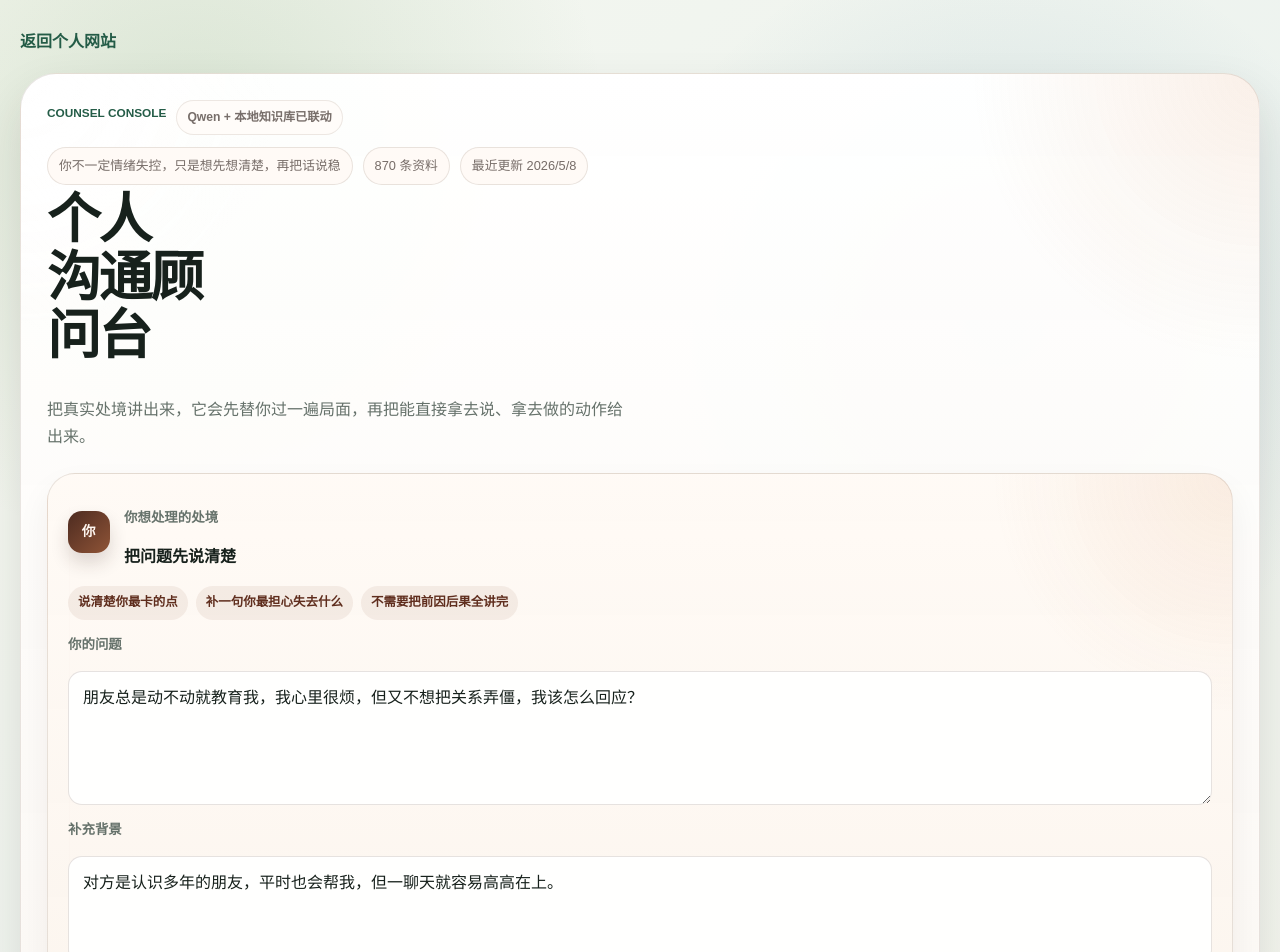
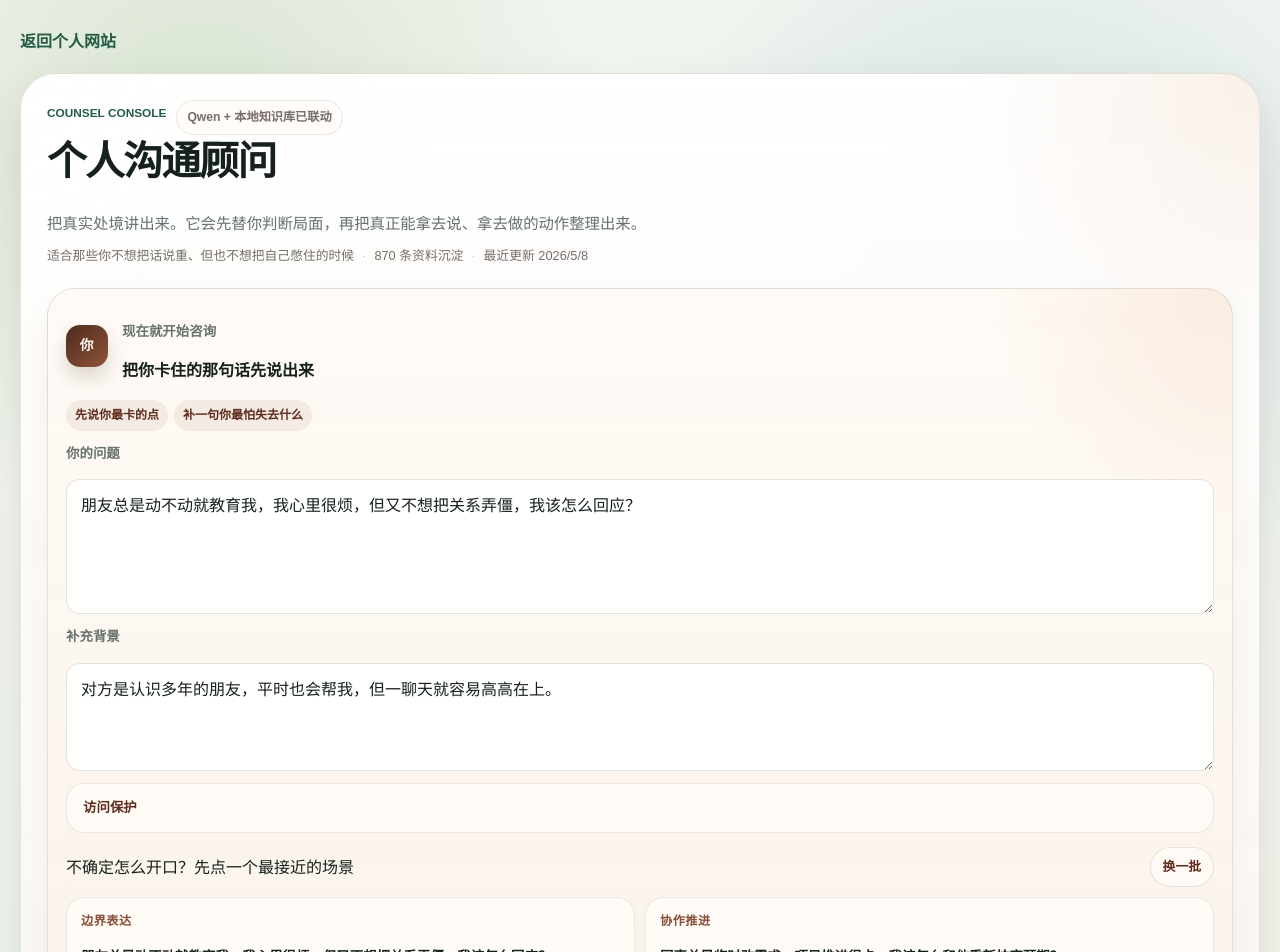
Before and after one commit to cdycdy666/my_project, a Next.js app in the folder personal-ai-website/: page /tools/wisdom-advisor in a window 1280 px wide. Shown: the top 952 px of the page. Built offline with nearby package versions, Linux system fonts and the light colour scheme.

Commit message:
Tighten advisor hero hierarchy

```diff
--- a/personal-ai-website/app/globals.css
+++ b/personal-ai-website/app/globals.css
@@ -697,7 +697,7 @@ h3 {
 
 .wisdom-chat-copy {
   display: grid;
-  gap: 12px;
+  gap: 8px;
 }
 
 .wisdom-header-ribbon {
@@ -720,18 +720,18 @@ h3 {
 }
 
 .wisdom-chat-copy h1 {
-  max-width: 6ch;
+  max-width: 12ch;
   font-family: "Iowan Old Style", "Palatino Linotype", "Songti SC", serif;
-  font-size: clamp(2.3rem, 4.2vw, 3.9rem);
+  font-size: clamp(1.85rem, 3.1vw, 2.8rem);
   letter-spacing: -0.04em;
-  line-height: 1.08;
-  text-wrap: balance;
+  line-height: 1.18;
 }
 
 .wisdom-chat-copy .tool-intro {
-  max-width: 36rem;
-  font-size: 1rem;
-  line-height: 1.68;
+  max-width: 44rem;
+  color: var(--muted);
+  font-size: 0.96rem;
+  line-height: 1.62;
 }
 
 .wisdom-proof-strip {
@@ -767,7 +767,7 @@ h3 {
 
 .wisdom-scenario-prompt {
   display: grid;
-  gap: 12px;
+  gap: 10px;
   padding-top: 2px;
 }
 
@@ -787,20 +787,23 @@ h3 {
 .wisdom-inline-meta {
   display: flex;
   flex-wrap: wrap;
-  gap: 10px;
+  gap: 8px;
 }
 
 .wisdom-inline-meta span {
   display: inline-flex;
   align-items: center;
-  padding: 7px 11px;
-  border: 1px solid var(--wisdom-line);
-  border-radius: 999px;
-  background: rgba(255, 250, 245, 0.84);
+  padding: 0;
   color: var(--wisdom-fog);
   font-size: 0.8rem;
 }
 
+.wisdom-inline-meta span:not(:last-child)::after {
+  content: "·";
+  margin-left: 8px;
+  color: rgba(79, 50, 36, 0.28);
+}
+
 .wisdom-hero-scenarios {
   display: grid;
   grid-template-columns: repeat(2, minmax(0, 1fr));
@@ -810,8 +813,8 @@ h3 {
 .scenario-pill {
   display: grid;
   gap: 6px;
-  min-height: 106px;
-  padding: 14px 15px;
+  min-height: 92px;
+  padding: 13px 14px;
   border: 1px solid rgba(79, 50, 36, 0.1);
   border-radius: 18px;
   background: rgba(255, 252, 248, 0.88);
@@ -844,18 +847,18 @@ h3 {
 
 .scenario-pill strong {
   line-height: 1.45;
-  font-size: 0.88rem;
+  font-size: 0.84rem;
 }
 
 .wisdom-refresh-button {
   border: 1px solid rgba(79, 50, 36, 0.12);
   border-radius: 999px;
-  padding: 10px 14px;
+  padding: 8px 12px;
   background: rgba(255, 251, 246, 0.9);
   color: var(--wisdom-russet-deep);
   cursor: pointer;
   font: inherit;
-  font-size: 0.84rem;
+  font-size: 0.8rem;
   font-weight: 700;
   transition: transform 180ms ease, border-color 180ms ease, background 180ms ease;
 }
@@ -886,7 +889,7 @@ h3 {
   display: grid;
   gap: 16px;
   max-width: 100%;
-  padding: 20px;
+  padding: 18px;
   border: 1px solid var(--wisdom-line);
   border-radius: 28px;
   box-shadow: 0 16px 34px rgba(52, 31, 22, 0.06);
@@ -941,23 +944,23 @@ h3 {
 
 .chat-composer {
   display: grid;
-  gap: 14px;
+  gap: 12px;
 }
 
 .wisdom-composer-hints {
   display: flex;
   flex-wrap: wrap;
-  gap: 8px;
+  gap: 6px;
 }
 
 .wisdom-composer-hints span {
   display: inline-flex;
   align-items: center;
-  padding: 6px 10px;
+  padding: 5px 9px;
   border-radius: 999px;
   color: var(--wisdom-russet-deep);
   background: rgba(125, 63, 41, 0.08);
-  font-size: 0.78rem;
+  font-size: 0.75rem;
   font-weight: 700;
 }
 
@@ -1571,7 +1574,7 @@ h3 {
 
   .wisdom-chat-copy h1 {
     max-width: 100%;
-    font-size: clamp(2rem, 10vw, 2.9rem);
+    font-size: clamp(1.8rem, 9vw, 2.35rem);
   }
 
   .wisdom-scenario-header {
--- a/personal-ai-website/components/WisdomAdvisorStudio.tsx
+++ b/personal-ai-website/components/WisdomAdvisorStudio.tsx
@@ -286,13 +286,13 @@ export function WisdomAdvisorStudio() {
               <span className="eyebrow">Counsel Console</span>
               <span className="wisdom-ribbon-copy">{systemStatus}</span>
             </div>
+            <h1>个人沟通顾问</h1>
+            <p className="tool-intro">把真实处境讲出来。它会先替你判断局面，再把真正能拿去说、拿去做的动作整理出来。</p>
             <div className="wisdom-inline-meta">
-              <span>你不一定情绪失控，只是想先想清楚，再把话说稳</span>
-              <span>{library?.totalSources ?? "--"} 条资料</span>
+              <span>适合那些你不想把话说重、但也不想把自己憋住的时候</span>
+              <span>{library?.totalSources ?? "--"} 条资料沉淀</span>
               <span>最近更新 {latestSourceDate}</span>
             </div>
-            <h1>个人沟通顾问台</h1>
-            <p className="tool-intro">把真实处境讲出来，它会先替你过一遍局面，再把能直接拿去说、拿去做的动作给出来。</p>
           </div>
         </header>
 
@@ -301,16 +301,15 @@ export function WisdomAdvisorStudio() {
             <div className="chat-bubble-head">
               <div className="chat-avatar">你</div>
               <div>
-                <p className="micro-label">你想处理的处境</p>
-                <strong>把问题先说清楚</strong>
+                <p className="micro-label">现在就开始咨询</p>
+                <strong>把你卡住的那句话先说出来</strong>
               </div>
             </div>
 
             <form className="stack-form chat-composer" onSubmit={handleAsk}>
               <div className="wisdom-composer-hints" aria-label="提问提示">
-                <span>说清楚你最卡的点</span>
-                <span>补一句你最担心失去什么</span>
-                <span>不需要把前因后果全讲完</span>
+                <span>先说你最卡的点</span>
+                <span>补一句你最怕失去什么</span>
               </div>
 
               <label className="field">
@@ -318,7 +317,7 @@ export function WisdomAdvisorStudio() {
                 <textarea
                   name="question"
                   onChange={(event) => setQuestion(event.target.value)}
-                  placeholder="例如：同事总是临时改需求，我心里很烦，但又不想把关系搞僵，我该怎么说？"
+                  placeholder="例如：我不想把关系弄僵，但这件事我真的不想再答应了，该怎么说？"
                   rows={4}
                   required
                   value={question}
@@ -330,7 +329,7 @@ export function WisdomAdvisorStudio() {
                 <textarea
                   name="context"
                   onChange={(event) => setContext(event.target.value)}
-                  placeholder="例如：对方是合作很久的同事，这次项目下周就要交付。"
+                  placeholder="例如：对方是合作很久的同事，这周就要交付，我不想因为一次沟通把关系搞坏。"
                   rows={3}
                   value={context}
                 />
@@ -356,7 +355,7 @@ export function WisdomAdvisorStudio() {
 
               <div className="wisdom-scenario-prompt">
                 <div className="wisdom-scenario-header">
-                  <span>也可以先点一个场景，再改成自己的处境</span>
+                  <span>不确定怎么开口？先点一个最接近的场景</span>
                   <button className="wisdom-refresh-button" onClick={refreshScenarioBatch} type="button">
                     换一批
                   </button>
@@ -387,7 +386,7 @@ export function WisdomAdvisorStudio() {
                 >
                   {asking ? "顾问正在整理判断..." : "生成顾问建议"}
                 </button>
-                <p>不用讲得很全，把你最卡、最怕、最难开口的那一点说出来就够了。</p>
+                <p>不用把前因后果全讲完，只要先把你最难开口的那一点说出来就够了。</p>
               </div>
               {askError ? <p className="error-text">{askError}</p> : null}
             </form>
```
